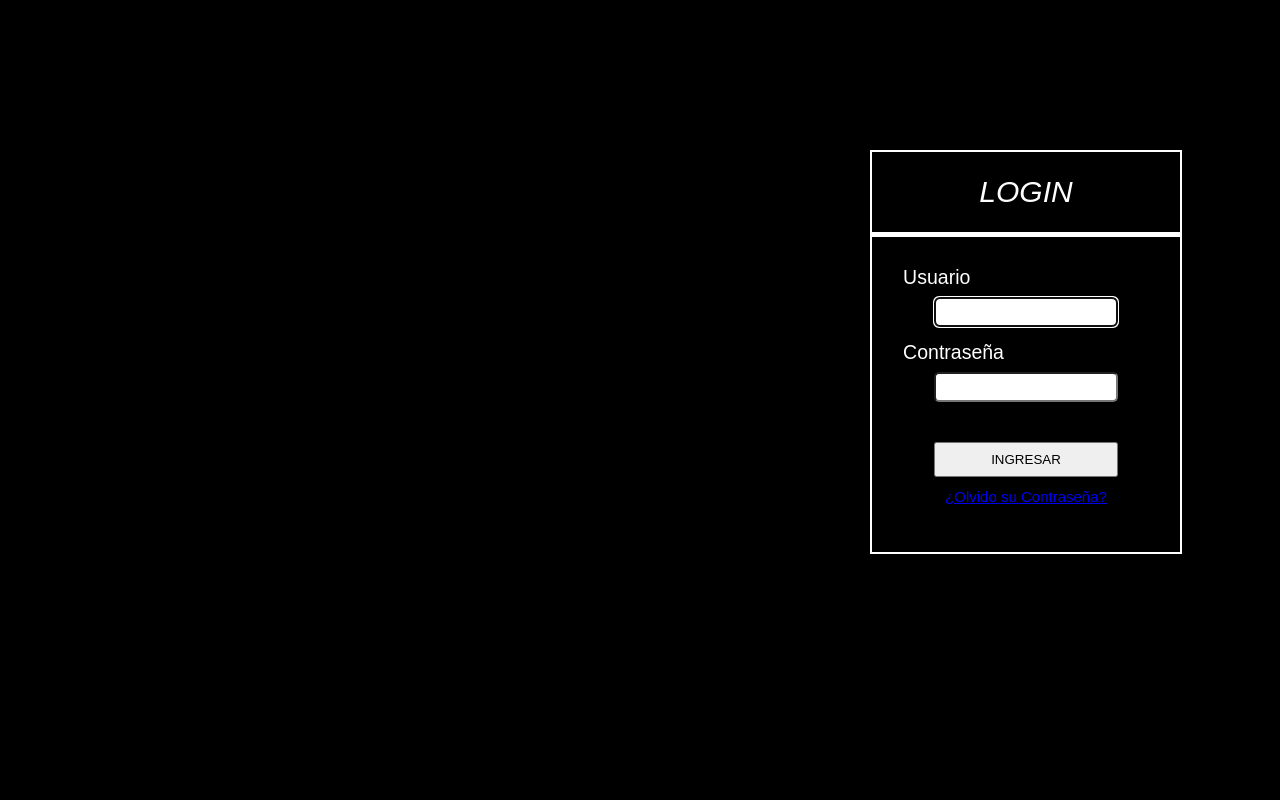
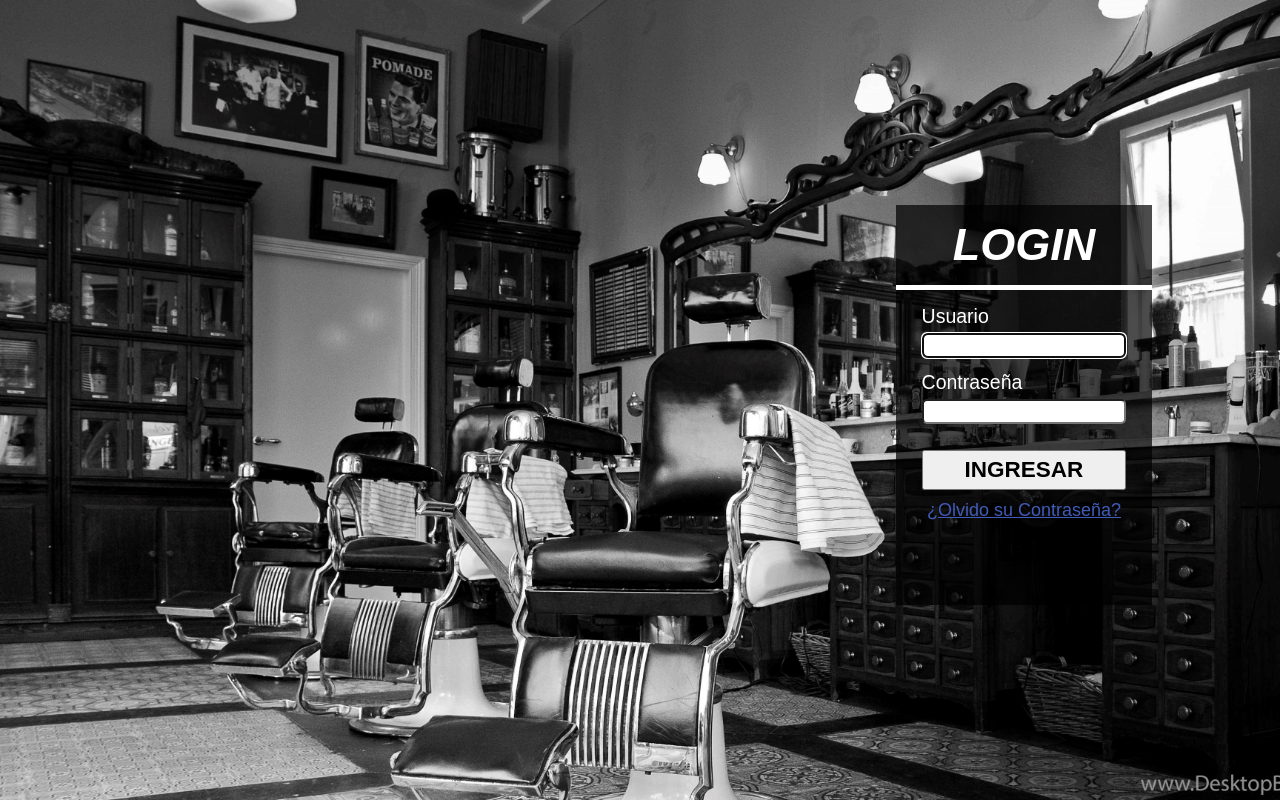
Before and after one commit to AdrianCucho/ProyBarberSpa, a PHP site: page / in a window 1280 px wide. Run offline with PHP 8.4, Linux system fonts and the light colour scheme.

Commit message:
login
Se realizo la vista del login, falta agregar la interacción con BBDD.

continuar...

```diff
--- /dev/null
+++ b/css/index.css
@@ -0,0 +1,298 @@
+html,body{
+	margin: 0;
+	padding: 0;
+	width: 100%;
+	height: auto;
+	font-size: 15px;
+	font-family: sans-serif;
+	color: #ffffff;
+}
+
+#body{
+	background-color: #000000;
+}
+
+.titulo{
+	border-bottom: 5px solid #ffffff;
+	font-weight: bolder;
+	font-size: 2em;
+	float: left;
+}
+.usuario{
+	margin-top: 5%;
+	font-size: 1.3em;
+	margin-left: 10%;
+	float: left;
+}
+.user,.password{
+	    margin-top: 2%;
+    	padding: 10px;
+        -moz-box-sizing:border-box;
+		-webkit-box-sizing:border-box;
+		box-sizing:border-box;
+		float: left;
+}
+.clave{
+	margin-top: 5%;
+	font-size: 1.3em;
+	margin-left: 10%;
+	float: left;
+}
+
+.submit{
+	margin-top: 15px;
+	font-size: 15px;
+	color: #000000;
+	font-weight: bolder;
+	float: left;
+}
+
+#cuerpo a{
+	margin-top: 5%;
+	float: left;
+	font-size: 1em
+}
+
+
+/*PARA MOBILE*/
+
+@media only screen and (max-width: 450px){
+
+	#body{
+	background-image: url(../img/pruebas/banner2.jpg);
+	background-size: 100% 100%;
+	background-attachment: fixed;
+
+
+	-webkit-background-size: cover;
+    -moz-background-size: cover;
+    -o-background-size: cover;
+
+    }
+
+    #block2{
+    	width: 100%;
+    	height: 330px;
+    	margin-top: 35%;
+    }
+
+    #blockform{
+    	width: 70%;
+    	height: 100%;
+    	margin-left: 15%;
+    	background-color: rgba(0,0,0,0.5);
+    }
+
+    .titulo{
+    	width: 100%;
+    	height: 80px;
+    	text-align: center;
+    	line-height: 80px;
+    }
+    .user,.password{
+    	width: 80%;
+    	height: 25px;
+    	margin-left: 10%;
+    	border-radius: 5px;
+    }
+
+    .submit{
+    	width: 80%;
+    	height: 30px;
+    	margin-left: 10%;
+    }
+    #cuerpo a{
+    	width: 80%;
+    	margin-left: 10%;
+    	text-align: center;
+    	color: #415CB8;
+    }
+}
+
+
+
+/*PARA TABLETS*/
+
+@media only screen and (min-width: 450px) and (max-width: 800px){
+
+	#body{
+	background-image: url(../img/pruebas/banner1.jpg);
+	background-size: 100% 100%;
+	background-attachment: fixed;
+
+	-webkit-background-size: cover;
+    -moz-background-size: cover;
+    -o-background-size: cover;
+	}
+
+	#block2{
+    	width: 100%;
+    	height: 400px;
+    	margin-top: 25%;
+    }
+
+    #blockform{
+    	width: 60%;
+    	height: 100%;
+    	margin-left: 20%;
+    	background-color: rgba(0,0,0,0.7);
+    }
+
+    .titulo{
+    	width: 100%;
+    	height: 80px;
+    	text-align: center;
+    	line-height: 80px;
+    	font-size: 3em;
+    }
+    .user,.password{
+    	width: 80%;
+    	height: 25px;
+    	margin-left: 10%;
+    	border-radius: 5px;
+    }
+
+    .submit{
+    	width: 80%;
+    	height: 40px;
+    	margin-top: 10%;
+    	margin-left: 10%;
+    	font-size: 1.5em;
+    }
+    #cuerpo a{
+    	width: 80%;
+    	margin-left: 10%;
+    	font-size: 1.3em;
+    	font-weight: bolder;
+    	text-align: center;
+    	color: #415CB8;
+    }
+}
+
+
+
+/*PRE PC*/
+
+@media only screen and (min-width: 800px) and (max-width: 1000px){
+
+	#body{
+	background-image: url(../img/pruebas/banner1.jpg);
+	background-size: 100% 100%;
+	background-attachment: fixed;
+
+	-webkit-background-size: cover;
+    -moz-background-size: cover;
+    -o-background-size: cover;
+	}
+
+	#block2{
+    	width: 100%;
+    	height: 400px;
+    	margin-top: 18%;
+    }
+
+    #blockform{
+    	width: 50%;
+    	height: 100%;
+    	margin-left: 25%;
+    	background-color: rgba(0,0,0,0.7);
+    }
+
+    .titulo{
+    	width: 100%;
+    	height: 80px;
+    	text-align: center;
+    	line-height: 80px;
+    	font-size: 3em;
+    }
+    .usuario{
+    	margin-top: 6%;
+    }
+    .user,.password{
+    	width: 80%;
+    	height: 25px;
+    	margin-left: 10%;
+    	border-radius: 5px;
+    }
+
+    .submit{
+    	width: 80%;
+    	height: 40px;
+    	margin-top: 10%;
+    	margin-left: 10%;
+    	font-size: 1.5em;
+    }
+    #cuerpo a{
+    	width: 80%;
+    	margin-left: 10%;
+    	margin-top: 4%;
+    	font-size: 1.2em;
+    	text-align: center;
+    	color: #415CB8;
+    }
+}
+
+
+/*para pc y grandes tvs*/
+
+@media only screen and (min-width: 1000px) {
+
+	#body{
+	background-image: url(../img/pruebas/banner1.jpg);
+	background-size: 100% 100%;
+	background-attachment: fixed;
+
+	-webkit-background-size: cover;
+    -moz-background-size: cover;
+    -o-background-size: cover;
+	}
+
+
+
+	#block2{
+    	width: 40%;
+    	height: 400px;
+    	margin-top: 16%;
+    	float: right;
+    }
+
+    #blockform{
+    	width: 50%;
+    	height: 100%;
+    	margin-left: 25%;
+    	background-color: rgba(0,0,0,0.7);
+    }
+
+    .titulo{
+    	width: 100%;
+    	height: 80px;
+    	text-align: center;
+    	line-height: 80px;
+    	font-size: 3em;
+    }
+    .usuario{
+    	margin-top: 6%;
+    }
+    .user,.password{
+    	width: 80%;
+    	height: 25px;
+    	margin-left: 10%;
+    	border-radius: 5px;
+    }
+
+    .submit{
+    	width: 80%;
+    	height: 40px;
+    	margin-top: 10%;
+    	margin-left: 10%;
+    	font-size: 1.5em;
+    }
+    #cuerpo a{
+    	width: 80%;
+    	margin-left: 10%;
+    	margin-top: 4%;
+    	font-size: 1.2em;
+    	text-align: center;
+    	color: #415CB8;
+    }
+}
--- a/css/login.css
+++ b/css/login.css
@@ -1,10 +1,15 @@
 html, body{
 	width: 100%;
-	height: 100%;
 	margin: 0;
 	padding: 0;
 	font-size: 15px;
 	font-family: sans-serif;
+}
+#body{
+
+	background-image: url(../img/pruebas/banner1.jpg);
+	background-size: 100%;
+	background-attachment: fixed;
 }
 
 #block1{
@@ -12,29 +17,24 @@ html, body{
 	margin: 0;
 	padding: 0;
 	width: 60%;
-	height: 100%;x;
-	background-color: #000000;
+	height: 100%;
 }
 
 #block2{
 	float: left;
 	margin: 0;
 	padding: 0;
-	background-color: #000000;
 	width: 40%;
 	height: 100%;
 
 }
-#espacio{
-	width: 40%;
-	height: 150px;
-}
+
 
 #blockform{
+	margin-top: 30%;
 	width: 60%;
 	height: 400px;
 	margin-left: 20%;
-	background-color: #000000;
 	line-height: 40px;
 	border: 2px solid #ffffff;
 }
@@ -48,7 +48,7 @@ html, body{
 em{
 	color: #ffffff;
 	line-height: 80px;
-	font-size: 2em;
+	font-size: 3em;
 }
 
 
@@ -117,3 +117,15 @@ em{
 	text-align: center;
 	margin-left: 20%;
 }
+
+@media only screen and (max-width: 360px){
+
+
+	#block2{
+		width: 100%;
+	}
+	#blockform{
+		width: 70%;
+		margin-top: 20%;
+		margin-left: 15%;
+}
--- a/index.php
+++ b/index.php
@@ -1,18 +1,18 @@
 <!DOCTYPE html>
-<html>
+<html id="body">
 <head>
+	<meta name="viewport" content="width=device-width, initial-scale=1.0">
 	<title>LOGIN</title>
-	<link rel="stylesheet" type="text/css" href="css/login.css">
+	<link rel="stylesheet" type="text/css" href="css/index.css">
 </head>
-<body>
+<body >
 
 	<div id="block1">
 	</div>
+
 	<div id="block2">
-		<div id="espacio"></div>
 		<div id="blockform">
-
-			<div id="titulo"><em>LOGIN</em></div>
+			<div class="titulo"><em>LOGIN</em></div>
 			<div id="cuerpo">
 				<label class="usuario">Usuario</label>
 				<input class ="user" type="text" name="user" autofocus="true">
@@ -22,8 +22,8 @@
 				<input class="submit" type="submit" name="enviar" value="INGRESAR" >
 				<a href="#">¿Olvido su Contraseña?</a>
 			</div>
-
 		</div>
 	</div>
+
 </body>
 </html>
```
Also changed, not shown: img/pruebas/banner1.jpg (added), img/pruebas/banner2.jpg (added).
